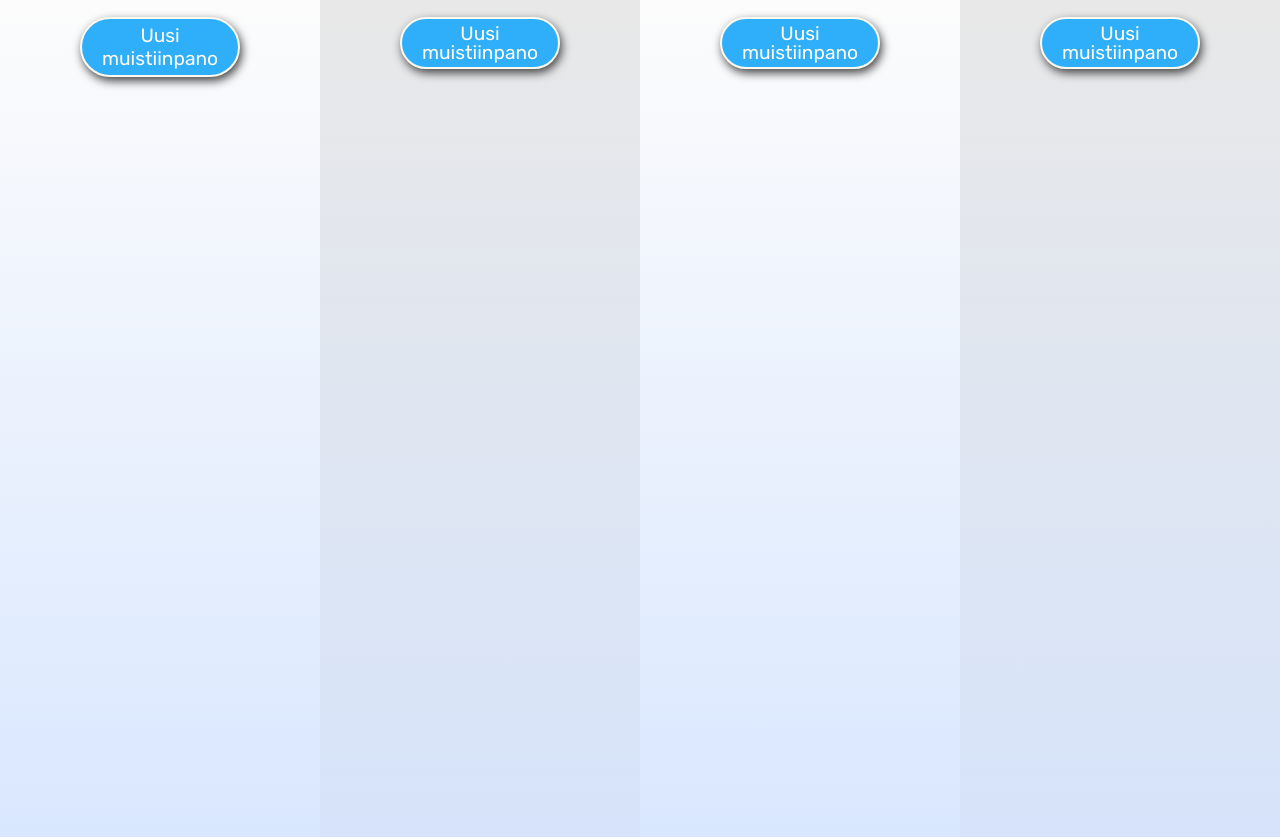
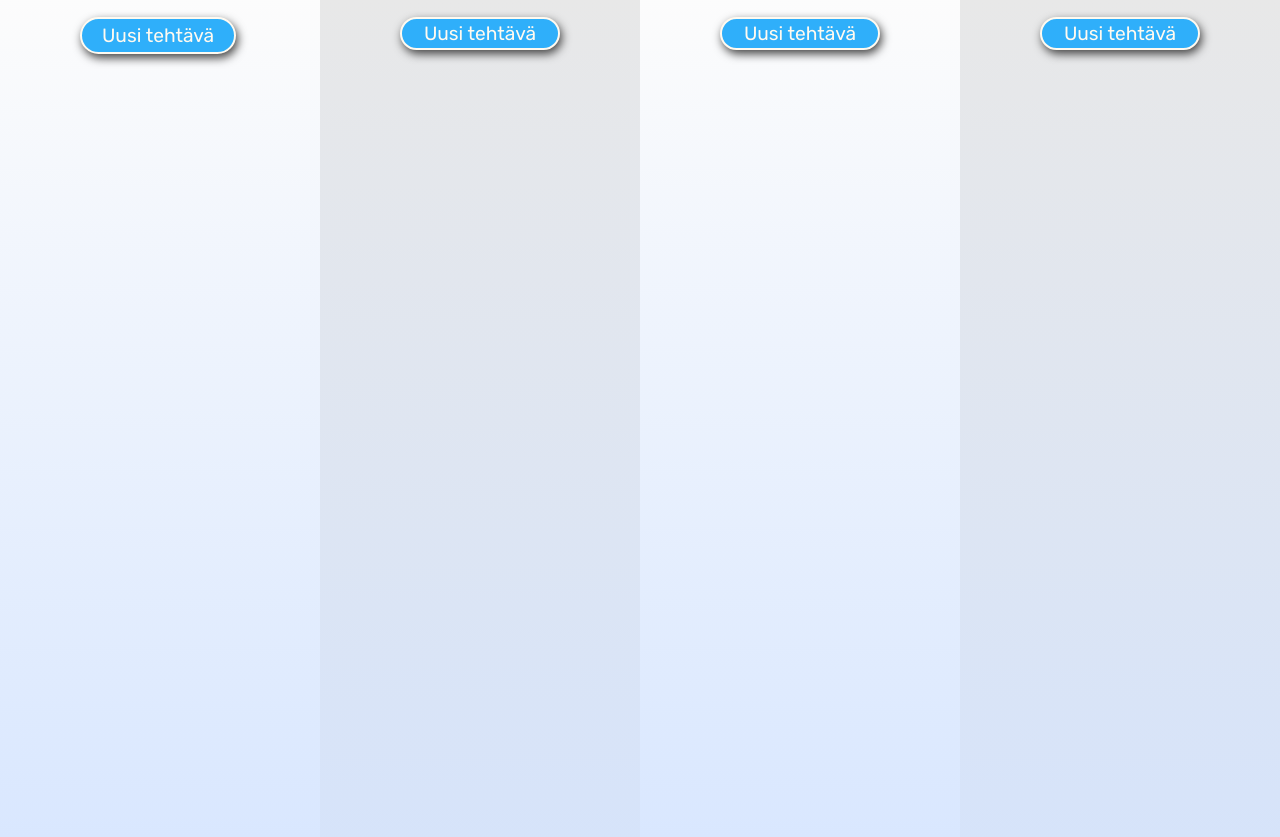
Before and after one commit to kallevo/Tehtavalista-projekti, a plain HTML site: page index.html in a window 1280 px wide. Shown: the part 73-910 px from the top of the page. Drawn offline with nearby package versions, Linux system fonts and the light colour scheme.

Commit message:
muistiinpanot vaihdettu tehtäväksi ja kuvaukseksi

```diff
--- a/index.html
+++ b/index.html
@@ -24,13 +24,13 @@
 <div id="flex-container">
     <div id="first">
 
-        <button class="new-note" onclick="hideForm()">Uusi muistiinpano</button>
+        <button class="new-note" onclick="hideForm()">Uusi tehtävä</button>
 
         <div id="form-box">
             <div id="fields">
                 <label>
                 <input id="otsikkokentta" type="text" placeholder="Kirjoita otsikko..."> <br>
-                <input id="tekstikentta" type="text" placeholder="Kirjoita muistiinpano...">
+                <input id="tekstikentta" type="text" placeholder="Kirjoita kuvaus...">
                 </label>
             </div>
             <button class="new-note" id="new1" >Lisää</button>
@@ -39,15 +39,15 @@
     </div>
 
     <div id="second">
-        <div class="new-note">Uusi muistiinpano</div>
+        <div class="new-note">Uusi tehtävä</div>
     </div>
 
     <div id="third">
-        <div class="new-note">Uusi muistiinpano</div>
+        <div class="new-note">Uusi tehtävä</div>
     </div>
 
     <div id="fourth">
-        <div class="new-note">Uusi muistiinpano</div>
+        <div class="new-note">Uusi tehtävä</div>
     </div>
 
 
```
